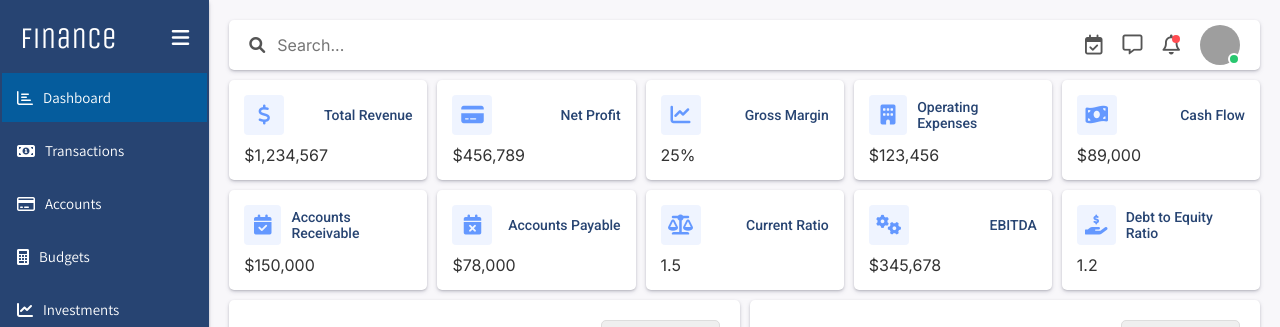
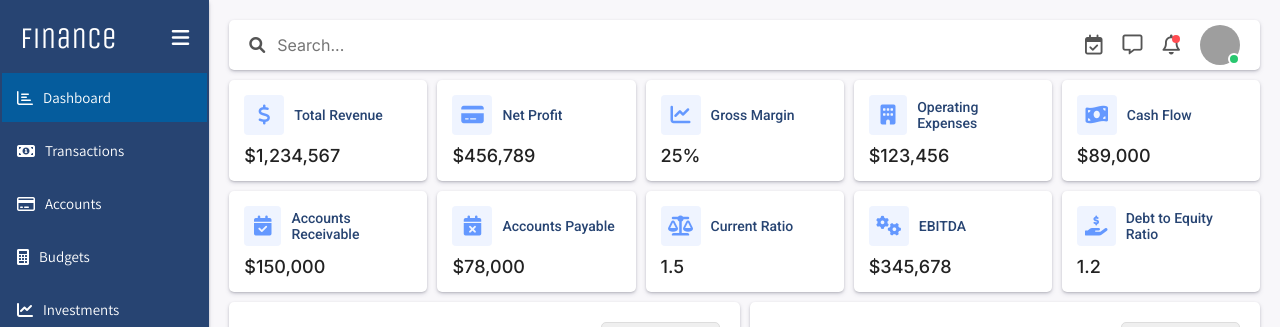
Before and after one commit to joseph-johnson27001/finance-dashboard, a Vue app: page / in a window 1280 px wide. Shown: the top 327 px of the page. Built offline with nearby package versions, Linux system fonts and the light colour scheme; grey boxes are pictures that could not be loaded.

Commit message:
Updated kpi card

```diff
--- a/src/components/UI/KPIContainer.vue
+++ b/src/components/UI/KPIContainer.vue
@@ -1,6 +1,6 @@
 <template>
   <div class="card">
-    <div class="header">
+    <div class="card-header">
       <div class="icon-container">
         <i :class="iconClass"></i>
       </div>
@@ -41,7 +41,7 @@ export default {
   justify-content: space-between;
 }
 
-.header {
+.card-header {
   font-family: "Roboto";
   display: flex;
   align-items: center;
@@ -71,8 +71,8 @@ export default {
 }
 
 .value {
-  font-size: 16px;
-  font-weight: 400;
-  color: #333;
+  font-size: 18px;
+  font-weight: 500;
+  color: #222;
 }
 </style>
```
